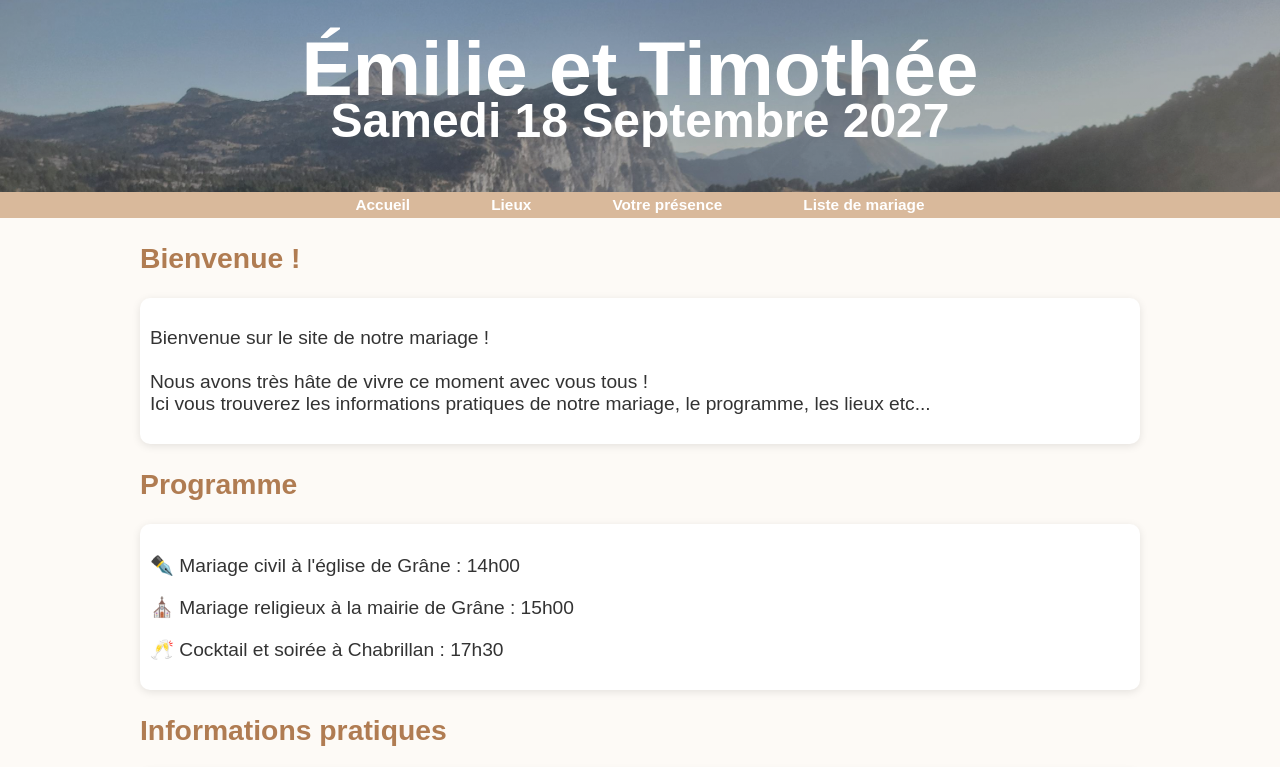
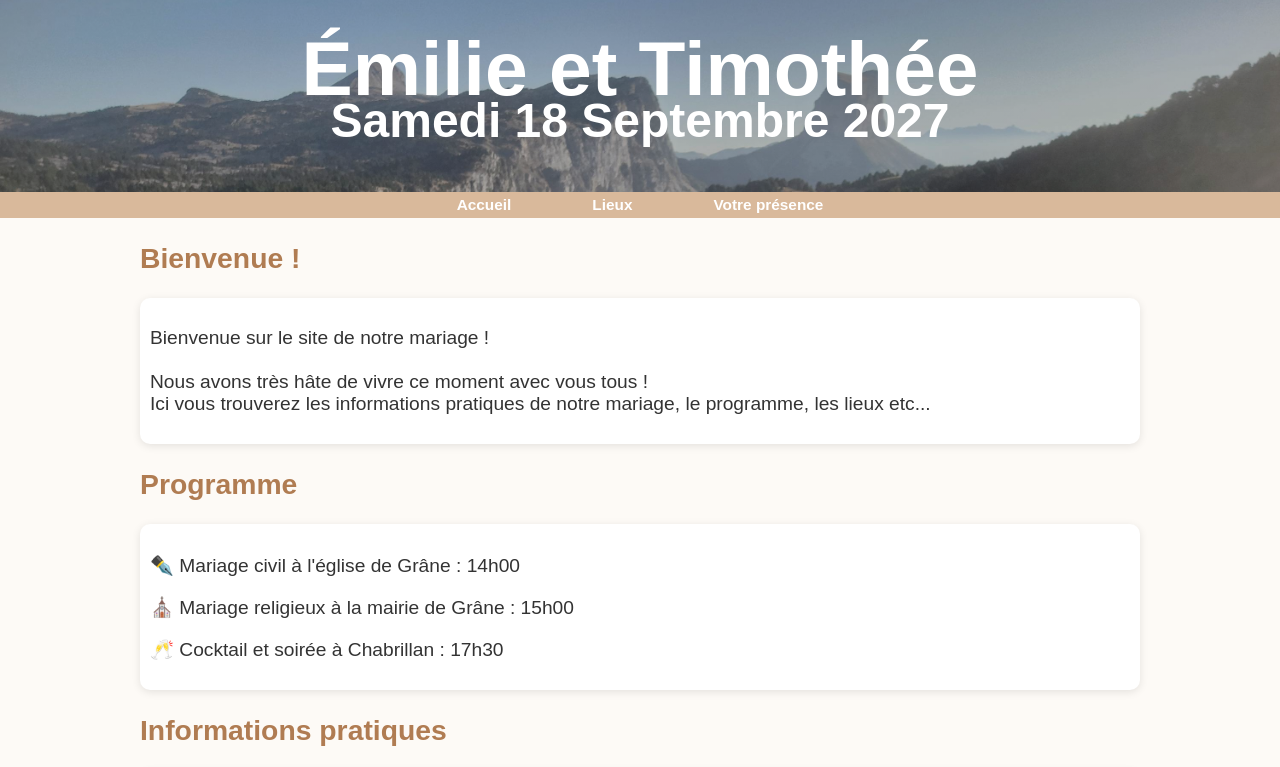
Before and after one commit to Timoooth/Mariage_Emiteam, a plain HTML site: page index.html in a window 1280 px wide. Shown: the top 767 px of the page. Drawn offline with Linux system fonts and the light colour scheme; a web font is replaced by a local one.

Commit message:
Maintenance ListeMariage

```diff
--- a/index.html
+++ b/index.html
@@ -23,7 +23,7 @@
     <a href="index.html">Accueil</a>
     <a href="Lieux.html">Lieux</a>
     <a href="Contact.html">Votre présence</a>
-    <a href="Liste_mariage.html">Liste de mariage</a>
+        <!--<a href="Liste_mariage.html">Liste de mariage</a>-->
 </nav>
 
 <section id="Bienvenue">
```
Also changed, not shown: Contact.html (+1 -1 lines), Lieux.html (+1 -1 lines).
